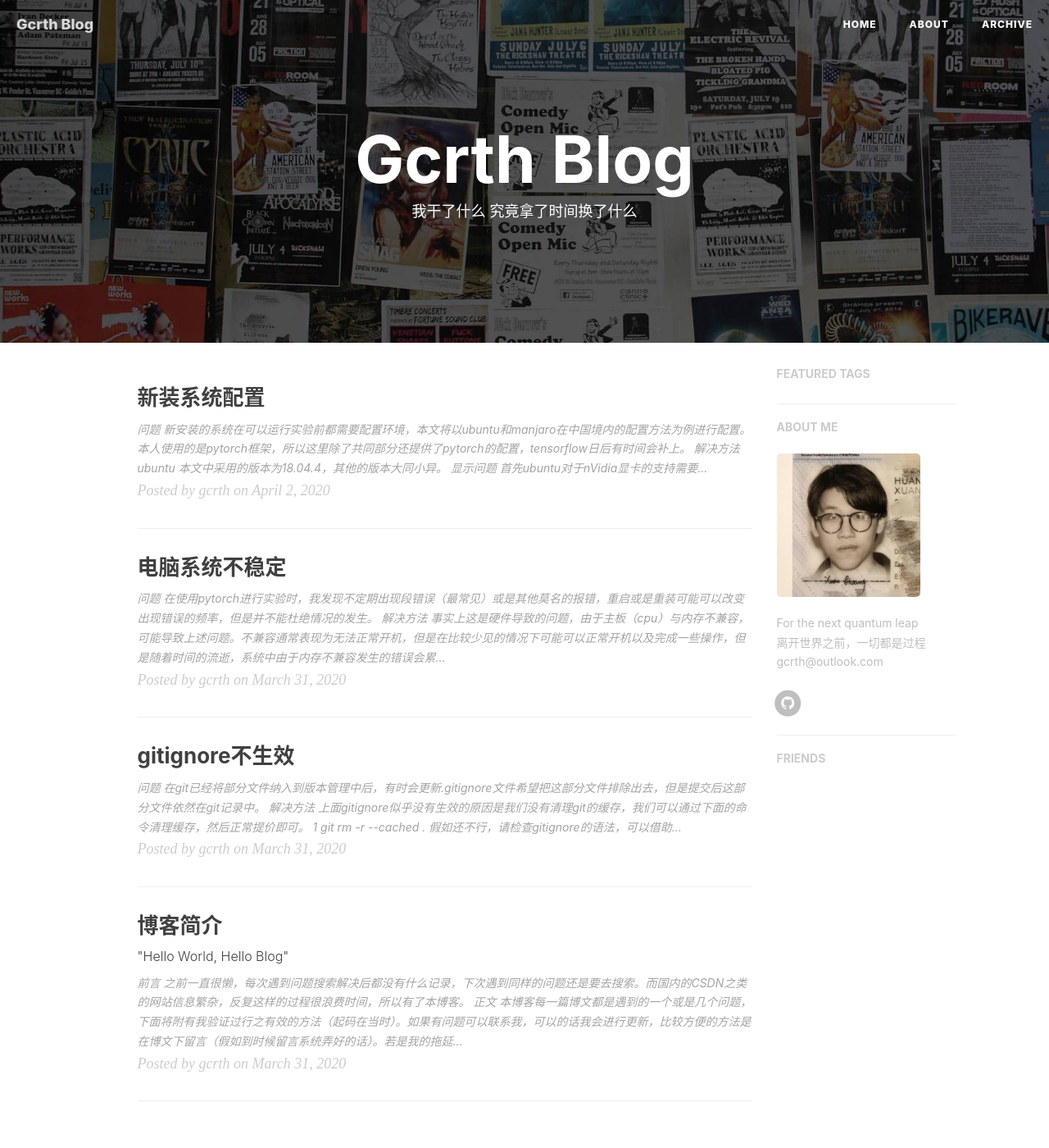
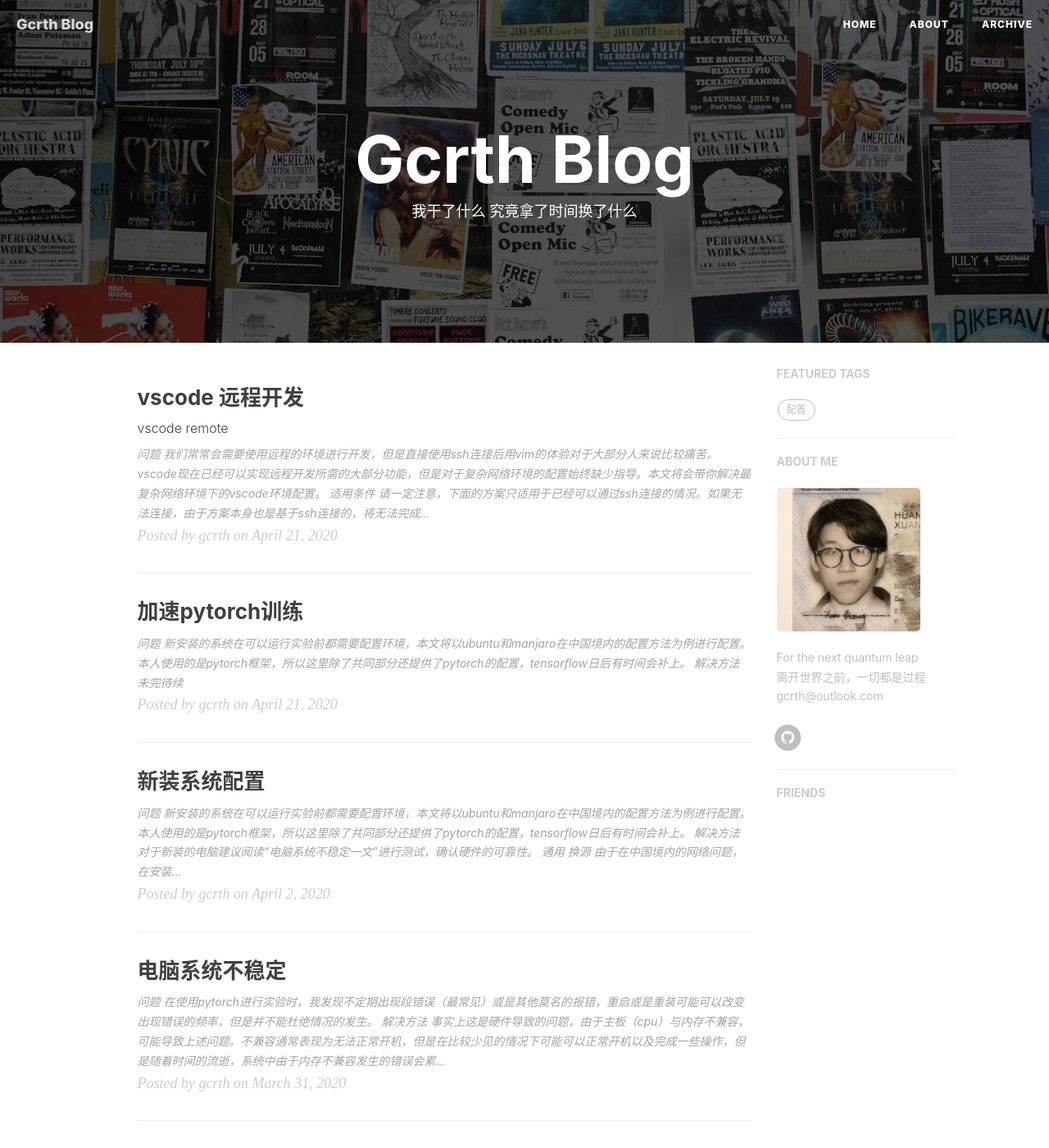
Before and after one commit to gcrth/gcrth.github.io, a Jekyll site: the page built from index.html, in a window 1280 px wide and 1400 px high. Shown: the whole window at 82% size. Built offline with Jekyll 4.4.1, drawn with Linux system fonts in a browser that asks for light colours; nearby versions of some CDN libraries; the list of posts is cut into pages by our own code; comment, search, counter and statistics services are not loaded.

Commit message:
update blog

````diff
--- a/_posts/2020-04-02-system-setup.markdown
+++ b/_posts/2020-04-02-system-setup.markdown
@@ -19,19 +19,9 @@
 
 ## 解决方法
 
-### ubuntu
+>对于新装的电脑建议阅读“电脑系统不稳定一文”进行测试，确认硬件的可靠性。
 
-本文中采用的版本为18.04.4，其他的版本大同小异。
-
-#### 显示问题
-
-首先ubuntu对于nVidia显卡的支持需要依靠闭源的驱动，而开源的驱动稳定性差，很有可能没有正确显示。我们可以通过以下方式进行暂时的修复。
-
-首先我们要通过U盘启动，在选择界面不要直接选择install选项，而是按e进入启动项的编辑界面。找到`quite splash`字样，假如有`---`，将其删除然后加上`nomodeset`。改完后按F10开机。
-
-在正确安装系统后，我们重启进入正式的系统，但是不要直接进系统，可能无法正常显示。我们需要在开机界面按shift进入选择界面，然后按照上面的流程编辑启动项。
-
-在开机后安装闭源驱动应该可解决显示问题。假如无法解决可以编辑`/etc/default/grub`，加上`nomodeset`解决显示问题，但是想要正确使用cuda必须安装闭源驱动。
+### 通用
 
 #### 换源
 
@@ -45,60 +35,6 @@
 如此以来就可以一键配置多个镜像。
 
 如果希望手工配置可以参考<https://mirrors.tuna.tsinghua.edu.cn/help/AOSP/>，页面中给出了镜像官方的配置建议。
-
-#### 安装驱动
-
-在换好源后，我们可以开始配置驱动，主要是nVidia显卡驱动。ubuntu桌面版本给出了图像化的选择界面，位于软件更新器的设置中，选项卡名为附加驱动。这里推荐使用带有tested字样的版本。
-
-如果需要通过命令行安装可以参考<https://linuxconfig.org/how-to-install-the-nvidia-drivers-on-ubuntu-18-04-bionic-beaver-linux>，但是最推荐通过上面的方式安装不容易出错。
-
-### manjaro
-
-这里使用的是kde版本，版本号为19.0.2。其他版本应该差不多。
-
-#### 安装
-
-安装没有太多的问题，只需要在安装时的驱动选项改为nofree即可。不出意外的话，nVidia的驱动也会自动安装上。
-
-#### 配置源
-
-这里的使用脚本配置源大部分和ubuntu类似，这里讲一下手动配置的方法。
-
-```bash
-sudo pacman-mirrors -i -c China -m rank
-sudo pacman -Syyu
-```
-
-通过编辑`/etc/pacman.conf`配置ArchlinuxCN，在文件尾添加以下内容
-
-```txt
-[archlinuxcn]
-Server = https://mirrors.tuna.tsinghua.edu.cn/archlinuxcn/$arch
-```
-
-然后执行更新。
-
-```bash
-sudo pacman -Syy && sudo pacman -S archlinuxcn-keyring
-```
-
-### 输入法
-
-```bash
-sudo pacman -S fcitx-sogoupinyin
-sudo pacman -S fcitx-im # 全部安装
-sudo pacman -S fcitx-configtool # 图形化配置工具
-```
-
-编辑`~/.xprofile`，添加
-
-```txt
-export GTK_IM_MODULE=fcitx
-export QT_IM_MODULE=fcitx
-export XMODIFIERS="@im=fcitx"
-```
-
-### 通用
 
 #### python环境配置
 
@@ -219,4 +155,78 @@
 git config --global user.email EMAIL
 ```
 
+### ubuntu
+
+本文中采用的版本为18.04.4，其他的版本大同小异。
+
+#### 显示问题
+
+首先ubuntu对于nVidia显卡的支持需要依靠闭源的驱动，而开源的驱动稳定性差，很有可能没有正确显示。我们可以通过以下方式进行暂时的修复。
+
+首先我们要通过U盘启动，在选择界面不要直接选择install选项，而是按e进入启动项的编辑界面。找到`quite splash`字样，假如有`---`，将其删除然后加上`nomodeset`。改完后按F10开机。
+
+在正确安装系统后，我们重启进入正式的系统，但是不要直接进系统，可能无法正常显示。我们需要在开机界面按shift进入选择界面，然后按照上面的流程编辑启动项。
+
+在开机后安装闭源驱动应该可解决显示问题。假如无法解决可以编辑`/etc/default/grub`，加上`nomodeset`解决显示问题，但是想要正确使用cuda必须安装闭源驱动。
+
+#### 安装驱动
+
+在换好源后，我们可以开始配置驱动，主要是nVidia显卡驱动。ubuntu桌面版本给出了图像化的选择界面，位于软件更新器的设置中，选项卡名为附加驱动。这里推荐使用带有tested字样的版本。
+
+如果需要通过命令行可以使用下面的命令，与上面的图像界面可以达到类似的效果。
+
+```bash
+sudo ubuntu-drivers autoinstall
+```
+
+如果需要通过命令行安装特定的驱动可以参考<https://linuxconfig.org/how-to-install-the-nvidia-drivers-on-ubuntu-18-04-bionic-beaver-linux>以及<https://blog.csdn.net/wf19930209/article/details/81877822>，但是最推荐通过上面的方式安装不容易出错。
+
+### manjaro
+
+这里使用的是kde版本，版本号为19.0.2。其他版本应该差不多。
+
+#### 安装
+
+安装没有太多的问题，只需要在安装时的驱动选项改为nofree即可。不出意外的话，nVidia的驱动也会自动安装上。
+
+#### 配置源
+
+这里的使用脚本配置源大部分和ubuntu类似，这里讲一下手动配置的方法。
+
+```bash
+sudo pacman-mirrors -i -c China -m rank
+sudo pacman -Syyu
+```
+
+通过编辑`/etc/pacman.conf`配置ArchlinuxCN，在文件尾添加以下内容
+
+```txt
+[archlinuxcn]
+Server = https://mirrors.tuna.tsinghua.edu.cn/archlinuxcn/$arch
+```
+
+然后执行更新。
+
+```bash
+sudo pacman -Syy && sudo pacman -S archlinuxcn-keyring
+```
+
+### 输入法
+
+```bash
+sudo pacman -S fcitx-sogoupinyin
+sudo pacman -S fcitx-im # 全部安装
+sudo pacman -S fcitx-configtool # 图形化配置工具
+```
+
+编辑`~/.xprofile`，添加
+
+```txt
+export GTK_IM_MODULE=fcitx
+export QT_IM_MODULE=fcitx
+export XMODIFIERS="@im=fcitx"
+```
+
+上面的内容配置好后需要重启生效，然后通过<ctrl>+<blank>即可切换输入法。
+
 >未完待续
--- /dev/null
+++ b/_posts/2020-04-21-pytorch-speed-up.markdown
@@ -0,0 +1,22 @@
+---
+layout:     post
+title:      "加速pytorch训练"
+subtitle:   ""
+date:       2020-04-21 16:00:00
+author:     "gcrth"
+header-img: "img/post-bg-2015.jpg"
+catalog: true
+tags:
+    - 配置
+
+---
+
+## 问题
+
+新安装的系统在可以运行实验前都需要配置环境，本文将以ubuntu和manjaro在中国境内的配置方法为例进行配置。本人使用的是pytorch框架，所以这里除了共同部分还提供了pytorch的配置，tensorflow日后有时间会补上。
+
+---
+
+## 解决方法
+
+>未完待续
--- /dev/null
+++ b/_posts/2020-04-21-vscode-remote.markdown
@@ -0,0 +1,93 @@
+---
+layout:     post
+title:      "vscode 远程开发"
+subtitle:   "vscode remote"
+date:       2020-04-21 16:00:00
+author:     "gcrth"
+header-img: "img/post-bg-2015.jpg"
+catalog: true
+tags:
+    - 配置
+
+---
+
+## 问题
+
+我们常常会需要使用远程的环境进行开发，但是直接使用ssh连接后用vim的体验对于大部分人来说比较痛苦。vscode现在已经可以实现远程开发所需的大部分功能，但是对于复杂网络环境的配置始终缺少指导。本文将会带你解决最复杂网络环境下的vscode环境配置。
+
+### 适用条件
+
+请一定注意，下面的方案只适用于已经可以通过ssh连接的情况。如果无法连接，由于方案本身也是基于ssh连接的，将无法完成。常见的无法完成的情况为服务器为远程服务器（非局域网中的服务器），且无法获取公网IP。
+
+---
+
+## 解决方法
+
+### 安装所需软件
+
+假如本地为linux，使用openssh即可；如果为Windows，建议使用git bash中的ssh工具。
+
+毫无疑问，我们需要安装vscode，稳定版即可。随后安装微软出的remote-ssh即可。
+
+### 连接配置
+
+微软的插件的思路很好，就是通过ssh建立起连接后，其他的数据都通过这个连接进行传输。而建立起ssh连接的方式是通过配置ssh的配置文件，那么我们下面就来讲解如何正确配置ssh文件。
+
+#### ssh配置文件编写
+
+这里的配置文件通常在`~/.ssh/config`处，Windows的`~`等价为user文件夹下的当前用户文件夹。
+
+找到这个配置文件后我们通过文本编辑器打开。文件的主体结构为应为下面的形式。大写的单词为需要更改的部分。
+
+```bash
+Host CONNECT_NAME
+  HostName IP_ADDR
+  User LOGIN_USR_NAME
+```
+
+上面就是一个最简单的示例。但是大部分情况并不会像上面一样可以直接连接服务器，我们会需要通过ssh连接到跳板机后再连接到我们最终的服务器。而这种情况在新版本的ssh中已经充分考虑到了，通过添加`ProxyCommand`即可完成类似的功能。
+
+```bash
+Host jump
+  HostName IP_ADDR
+  User LOGIN_USR_NAME
+
+Host CONNECT_NAME
+  HostName IP_ADDR
+  User LOGIN_USR_NAME
+  ProxyCommand  ssh -q -W %h:%p jump
+```
+
+第二个配置项就是我们最终要登陆的服务器，而第一项就是跳板机。`ProxyCommand`的使用类似于递归函数，假如需要再跳一层的话可以配置为下面的形式。
+
+```bash
+Host jump_1
+  HostName IP_ADDR
+  User LOGIN_USR_NAME
+
+Host jump_2
+  HostName IP_ADDR
+  User LOGIN_USR_NAME
+  ProxyCommand  ssh -q -W %h:%p jump_1
+
+Host CONNECT_NAME
+  HostName IP_ADDR
+  User LOGIN_USR_NAME
+  ProxyCommand  ssh -q -W %h:%p jump_2
+```
+
+更多层以此类推即可。
+
+这里需要特别注意的是Windows在新版本中带了一个openssh，但是功能并不全，这里推荐使用git bash中的ssh。假如一定要使用原生的，可以使用netcat等插件，具体可以参考<>。
+
+#### vscode配置
+
+linux用户到这里应该就可以用了，而Windows用户为了让vscode插件使用git bash中的ssh还需要多配置一项。具体的配置如下，假如安装时是默认项，那么改动应该与下面的一致。
+
+```txt
+"remote.SSH.path": "C:\\Program Files\\Git\\usr\\bin\\ssh.exe"
+```
+
+### 多说一句
+
+连接上后vscode会需要在远端配置一些东西，大概需要下载几十兆的文件，可以耐心等待一下。如果中断了（比如你强行退出了），可能需要将vscode-sever的文件夹删除后让vscode重新配置。
````
Also changed, not shown: other parts of _posts/2020-04-02-system-setup.markdown (+1 -1 lines).
